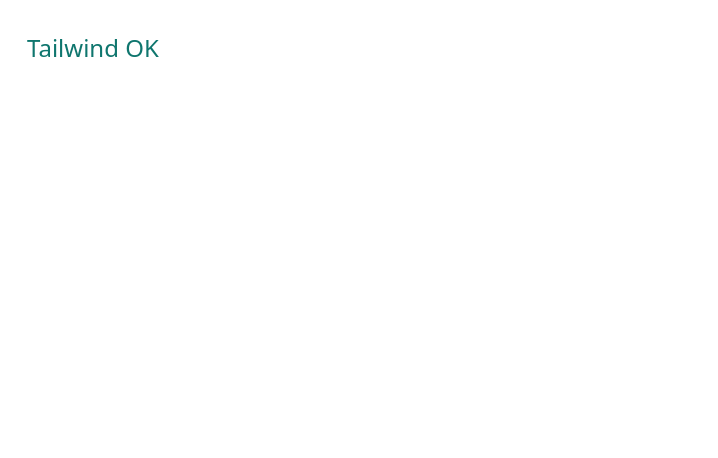
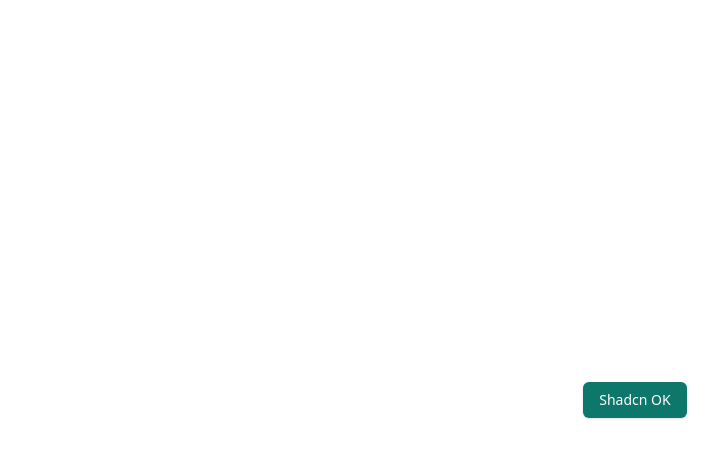
Before and after one commit to cplreyes/ASPSI-DOH-UHC-CAPI-Development, a React (Vite) app in the folder deliverables/F2/PWA/app/: page / in a window 1280 px wide. Shown: the top 458 px of the page, without its empty margins (5-723 px from the left). Built offline with nearby package versions, Linux system fonts and the light colour scheme.

Commit message:
feat(f2-pwa): M0.4 shadcn/ui + Button component

```diff
--- a/deliverables/F2/PWA/app/src/App.tsx
+++ b/deliverables/F2/PWA/app/src/App.tsx
@@ -1,5 +1,9 @@
+import { Button } from '@/components/ui/button';
+
 export default function App() {
   return (
-    <div className="p-8 text-2xl text-teal-700">Tailwind OK</div>
+    <div className="flex h-full items-center justify-center p-8">
+      <Button>Shadcn OK</Button>
+    </div>
   );
 }
--- /dev/null
+++ b/deliverables/F2/PWA/app/src/components/ui/button.tsx
@@ -0,0 +1,46 @@
+import * as React from 'react';
+import { cva, type VariantProps } from 'class-variance-authority';
+import { cn } from '@/lib/utils';
+
+const buttonVariants = cva(
+  'inline-flex items-center justify-center whitespace-nowrap rounded-md text-sm font-medium transition-colors focus-visible:outline-none focus-visible:ring-1 focus-visible:ring-ring disabled:pointer-events-none disabled:opacity-50',
+  {
+    variants: {
+      variant: {
+        default: 'bg-primary text-primary-foreground shadow hover:bg-primary/90',
+        destructive: 'bg-destructive text-destructive-foreground shadow-sm hover:bg-destructive/90',
+        outline: 'border border-input bg-background shadow-sm hover:bg-accent hover:text-accent-foreground',
+        secondary: 'bg-secondary text-secondary-foreground shadow-sm hover:bg-secondary/80',
+        ghost: 'hover:bg-accent hover:text-accent-foreground',
+        link: 'text-primary underline-offset-4 hover:underline',
+      },
+      size: {
+        default: 'h-9 px-4 py-2',
+        sm: 'h-8 rounded-md px-3 text-xs',
+        lg: 'h-10 rounded-md px-8',
+        icon: 'h-9 w-9',
+      },
+    },
+    defaultVariants: {
+      variant: 'default',
+      size: 'default',
+    },
+  },
+);
+
+export interface ButtonProps
+  extends React.ButtonHTMLAttributes<HTMLButtonElement>,
+    VariantProps<typeof buttonVariants> {}
+
+const Button = React.forwardRef<HTMLButtonElement, ButtonProps>(
+  ({ className, variant, size, ...props }, ref) => (
+    <button
+      className={cn(buttonVariants({ variant, size, className }))}
+      ref={ref}
+      {...props}
+    />
+  ),
+);
+Button.displayName = 'Button';
+
+export { Button, buttonVariants };
--- a/deliverables/F2/PWA/app/src/index.css
+++ b/deliverables/F2/PWA/app/src/index.css
@@ -2,11 +2,29 @@
 @tailwind components;
 @tailwind utilities;
 
-html, body, #root {
-  height: 100%;
+@layer base {
+  :root {
+    --background: 0 0% 100%;
+    --foreground: 222.2 84% 4.9%;
+    --muted: 210 40% 96.1%;
+    --muted-foreground: 215.4 16.3% 46.9%;
+    --border: 214.3 31.8% 91.4%;
+    --input: 214.3 31.8% 91.4%;
+    --primary: 173 80% 26%;
+    --primary-foreground: 0 0% 100%;
+    --secondary: 210 40% 96.1%;
+    --secondary-foreground: 222.2 47.4% 11.2%;
+    --destructive: 0 84.2% 60.2%;
+    --destructive-foreground: 210 40% 98%;
+    --accent: 210 40% 96.1%;
+    --accent-foreground: 222.2 47.4% 11.2%;
+    --ring: 173 80% 26%;
+    --radius: 0.5rem;
+  }
 }
 
-body {
-  margin: 0;
-  font-family: system-ui, -apple-system, BlinkMacSystemFont, 'Segoe UI', sans-serif;
+@layer base {
+  * { @apply border-border; }
+  body { @apply bg-background text-foreground; }
+  html, body, #root { height: 100%; }
 }
--- /dev/null
+++ b/deliverables/F2/PWA/app/src/lib/utils.ts
@@ -0,0 +1,6 @@
+import { clsx, type ClassValue } from 'clsx';
+import { twMerge } from 'tailwind-merge';
+
+export function cn(...inputs: ClassValue[]) {
+  return twMerge(clsx(inputs));
+}
--- a/deliverables/F2/PWA/app/tailwind.config.ts
+++ b/deliverables/F2/PWA/app/tailwind.config.ts
@@ -1,9 +1,49 @@
 import type { Config } from 'tailwindcss';
+import tailwindcssAnimate from 'tailwindcss-animate';
 
 export default {
+  darkMode: ['class'],
   content: ['./index.html', './src/**/*.{ts,tsx}'],
   theme: {
-    extend: {},
+    container: {
+      center: true,
+      padding: '2rem',
+      screens: { '2xl': '1400px' },
+    },
+    extend: {
+      colors: {
+        border: 'hsl(var(--border))',
+        input: 'hsl(var(--input))',
+        ring: 'hsl(var(--ring))',
+        background: 'hsl(var(--background))',
+        foreground: 'hsl(var(--foreground))',
+        primary: {
+          DEFAULT: 'hsl(var(--primary))',
+          foreground: 'hsl(var(--primary-foreground))',
+        },
+        secondary: {
+          DEFAULT: 'hsl(var(--secondary))',
+          foreground: 'hsl(var(--secondary-foreground))',
+        },
+        destructive: {
+          DEFAULT: 'hsl(var(--destructive))',
+          foreground: 'hsl(var(--destructive-foreground))',
+        },
+        muted: {
+          DEFAULT: 'hsl(var(--muted))',
+          foreground: 'hsl(var(--muted-foreground))',
+        },
+        accent: {
+          DEFAULT: 'hsl(var(--accent))',
+          foreground: 'hsl(var(--accent-foreground))',
+        },
+      },
+      borderRadius: {
+        lg: 'var(--radius)',
+        md: 'calc(var(--radius) - 2px)',
+        sm: 'calc(var(--radius) - 4px)',
+      },
+    },
   },
-  plugins: [],
+  plugins: [tailwindcssAnimate],
 } satisfies Config;
```
Also changed, not shown: deliverables/F2/PWA/app/package.json (+6 -1 lines), deliverables/F2/PWA/app/components.json (added), 1 other file (tests, documents, lock files or other folders).
